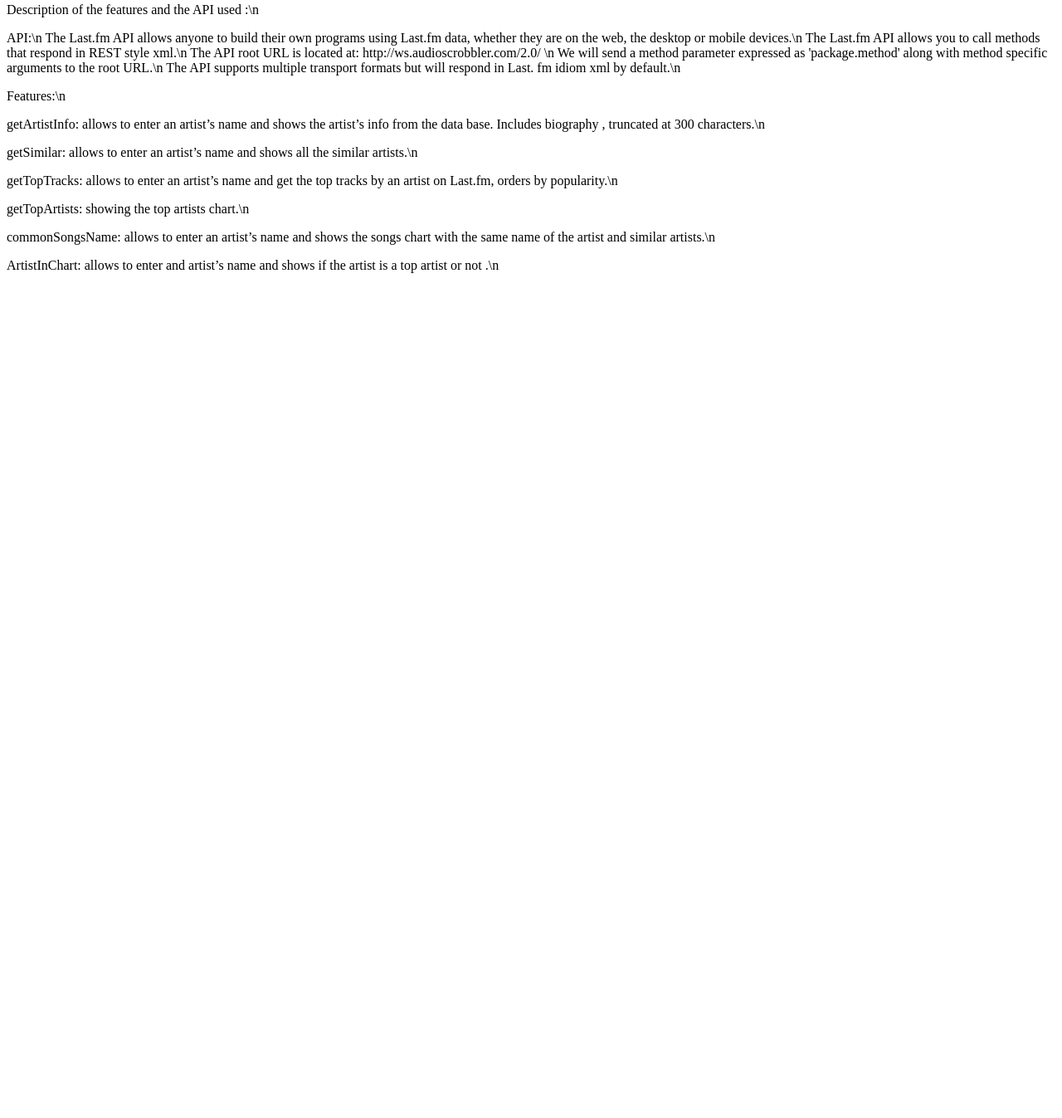
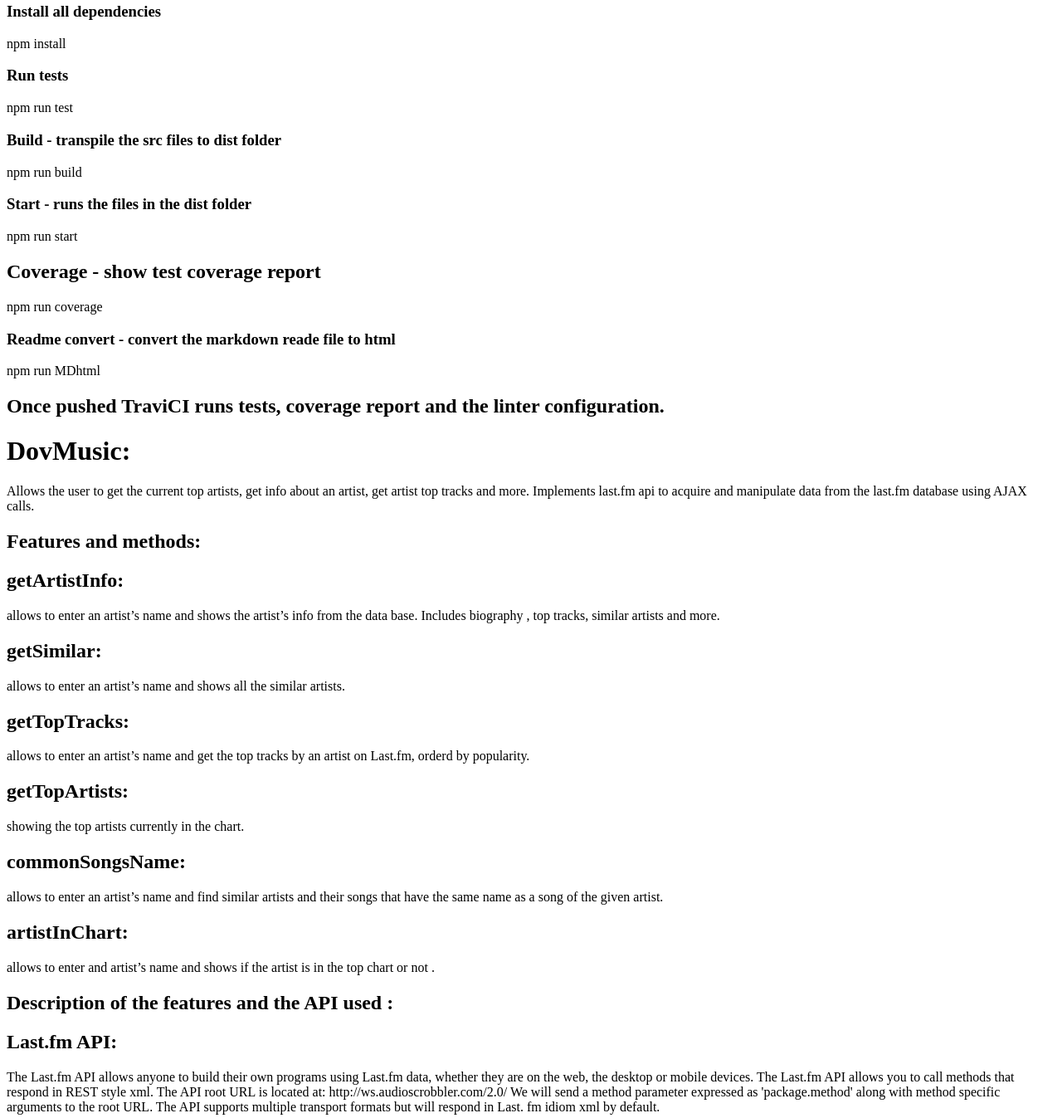
Before and after one commit to Seanitzel/LastFM-TDD-CICD, a website: page index.html in a window 1280 px wide. Shown: the part 5-1352 px from the top of the page at 83% size. Before the commit the page ends 800 px from the top, so only its background shows below. Drawn offline with Linux system fonts and the light colour scheme.

```diff
--- a/index.html
+++ b/index.html
@@ -1,13 +1,36 @@
-<p>Description of the features and the API used :\n</p>
-<p>API:\n
-The Last.fm API allows anyone to build their own programs using Last.fm data, whether they are on the web, the desktop or mobile devices.\n
-The Last.fm API allows you to call methods that respond in REST style xml.\n
-The API root URL is located at: http://ws.audioscrobbler.com/2.0/ \n
-We will send a method parameter expressed as 'package.method' along with method specific arguments to the root URL.\n The API supports multiple transport formats but will respond in Last. fm idiom xml by default.\n</p>
-<p>Features:\n</p>
-<p>getArtistInfo: allows to enter an artist’s name and shows the artist’s info from the data base. Includes biography , truncated at 300 characters.\n</p>
-<p>getSimilar: allows to enter an artist’s name and shows all the  similar artists.\n</p>
-<p>getTopTracks: allows to enter an artist’s name and get the top tracks by an artist on Last.fm, orders by popularity.\n</p>
-<p>getTopArtists: showing the top artists chart.\n</p>
-<p>commonSongsName: allows to enter an artist’s name and shows the songs chart with the same name of the artist and similar artists.\n</p>
-<p>ArtistInChart: allows to enter and artist’s name and shows if the artist is a top artist or not .\n</p>
+<h3 id="installalldependencies">Install all dependencies</h3>
+<p>npm install</p>
+<h3 id="runtests">Run tests</h3>
+<p>npm run test</p>
+<h3 id="buildtranspilethesrcfilestodistfolder">Build - transpile the src files to dist folder</h3>
+<p>npm run build</p>
+<h3 id="startrunsthefilesinthedistfolder">Start - runs the files in the dist folder</h3>
+<p>npm run start </p>
+<h2 id="coverageshowtestcoveragereport">Coverage - show test coverage report</h2>
+<p>npm run coverage</p>
+<h3 id="readmeconvertconvertthemarkdownreadefiletohtml">Readme convert - convert the markdown reade file to html</h3>
+<p>npm run MDhtml</p>
+<h2 id="oncepushedtravicirunstestscoveragereportandthelinterconfiguration">Once pushed TraviCI runs tests, coverage report and the linter configuration.</h2>
+<h1 id="dovmusic">DovMusic:</h1>
+<p>Allows the user to get the current top artists, get info about an artist, get artist top tracks and more.
+Implements last.fm api to acquire and manipulate data from the last.fm database using AJAX calls.</p>
+<h2 id="featuresandmethods">Features and methods:</h2>
+<h2 id="getartistinfo">getArtistInfo:</h2>
+<p>allows to enter an artist’s name and shows the artist’s info from the data base. Includes biography , top tracks, similar artists and more.</p>
+<h2 id="getsimilar">getSimilar:</h2>
+<p>allows to enter an artist’s name and shows all the  similar artists.</p>
+<h2 id="gettoptracks">getTopTracks:</h2>
+<p>allows to enter an artist’s name and get the top tracks by an artist on Last.fm, orderd by popularity.</p>
+<h2 id="gettopartists">getTopArtists:</h2>
+<p>showing the top artists currently in the chart.</p>
+<h2 id="commonsongsname">commonSongsName:</h2>
+<p>allows to enter an artist’s name and find similar artists and their songs that have the same name as a song of the given artist. </p>
+<h2 id="artistinchart">artistInChart:</h2>
+<p>allows to enter and artist’s name and shows if the artist is in the top chart or not .</p>
+<h2 id="descriptionofthefeaturesandtheapiused">Description of the features and the API used :</h2>
+<h2 id="lastfmapi">Last.fm API:</h2>
+<p>The Last.fm API allows anyone to build their own programs using Last.fm data, whether they are on the web, the desktop or mobile devices.
+The Last.fm API allows you to call methods that respond in REST style xml.
+The API root URL is located at: http://ws.audioscrobbler.com/2.0/
+We will send a method parameter expressed as 'package.method' along with method specific arguments to the root URL.
+The API supports multiple transport formats but will respond in Last. fm idiom xml by default.</p>
```
